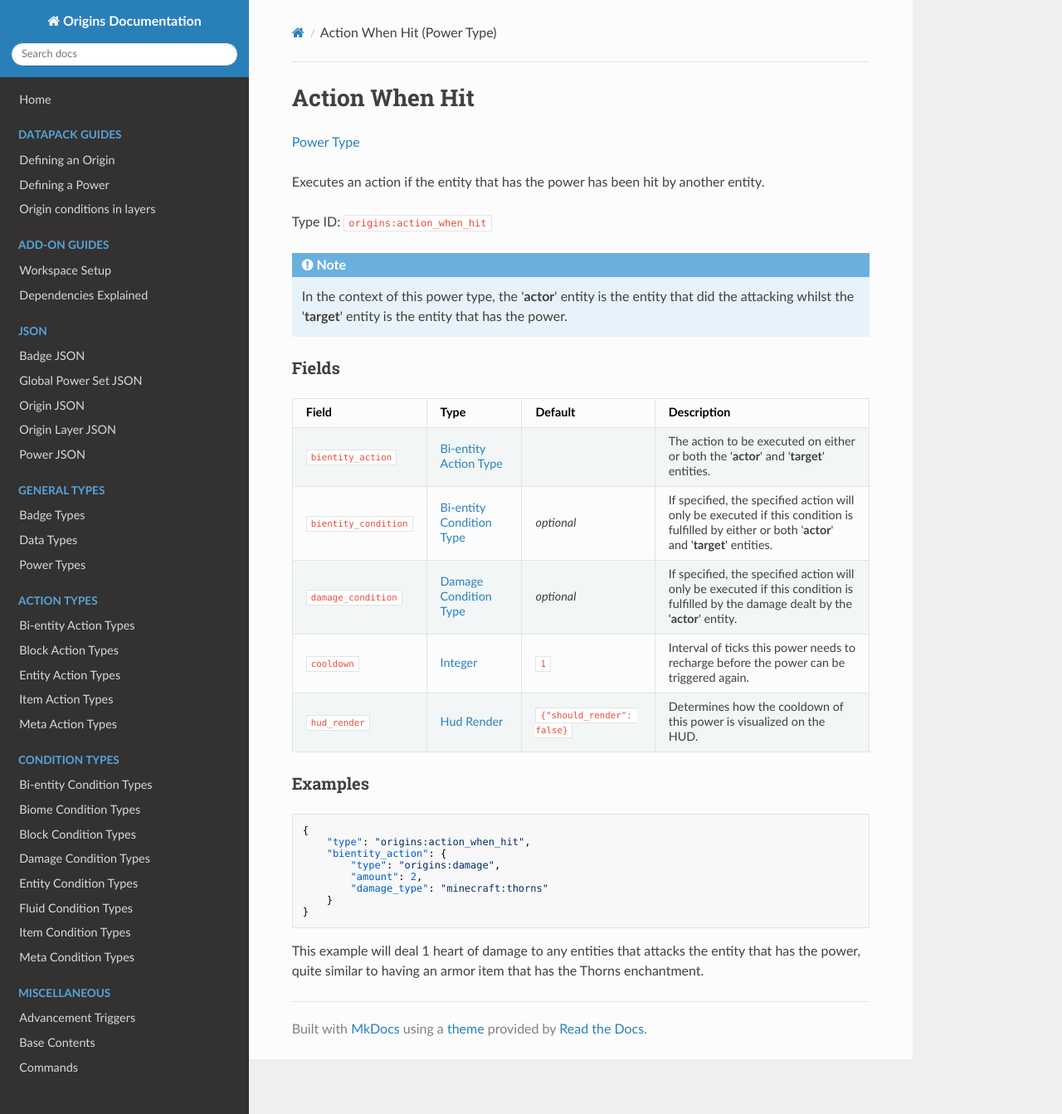
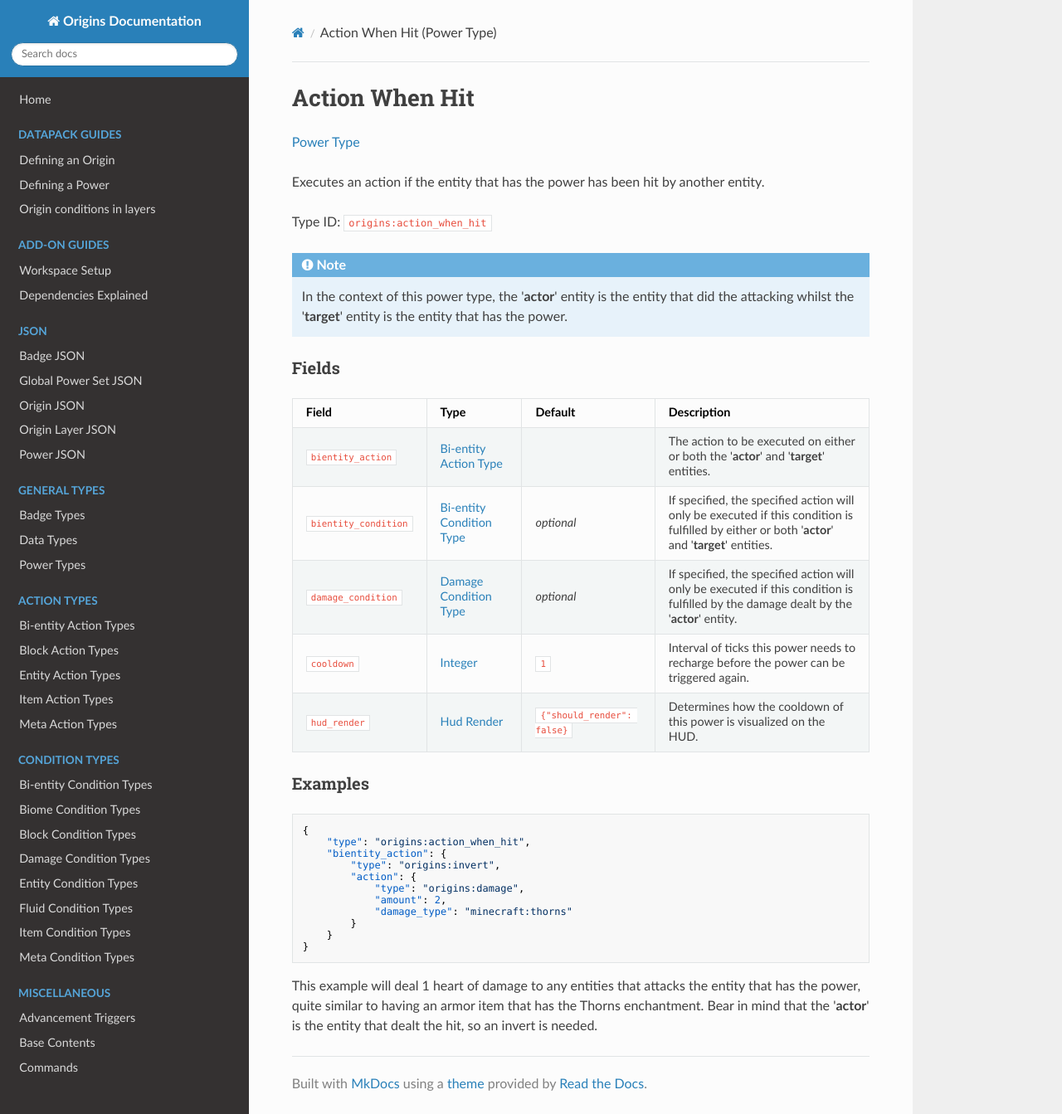
Before and after one commit to apace100/origins-docs, an MkDocs documentation site: the page built from docs/types/power_types/action_when_hit.md, in a window 1280 px wide and 1343 px high. Shown: the whole window at 83% size. Built offline with MkDocs 1.6.1, drawn with Linux system fonts in a browser that asks for light colours; nearby versions of some CDN libraries.

Commit message:
Update action_when_hit.md
Fine. I'll do it myself.

(I fixed the previously incorrect example. Expect more edits from me now that I know how to do it.)

````diff
--- a/docs/types/power_types/action_when_hit.md
+++ b/docs/types/power_types/action_when_hit.md
@@ -33,11 +33,14 @@ Field | Type | Default | Description
 {
     "type": "origins:action_when_hit",
     "bientity_action": {
-        "type": "origins:damage",
-        "amount": 2,
-        "damage_type": "minecraft:thorns"
+        "type": "origins:invert",
+        "action": {
+            "type": "origins:damage",
+            "amount": 2,
+            "damage_type": "minecraft:thorns"
+        }
     }
 }
 ```
 
-This example will deal 1 heart of damage to any entities that attacks the entity that has the power, quite similar to having an armor item that has the Thorns enchantment.
+This example will deal 1 heart of damage to any entities that attacks the entity that has the power, quite similar to having an armor item that has the Thorns enchantment. Bear in mind that the '**actor**' is the entity that dealt the hit, so an invert is needed.
````
